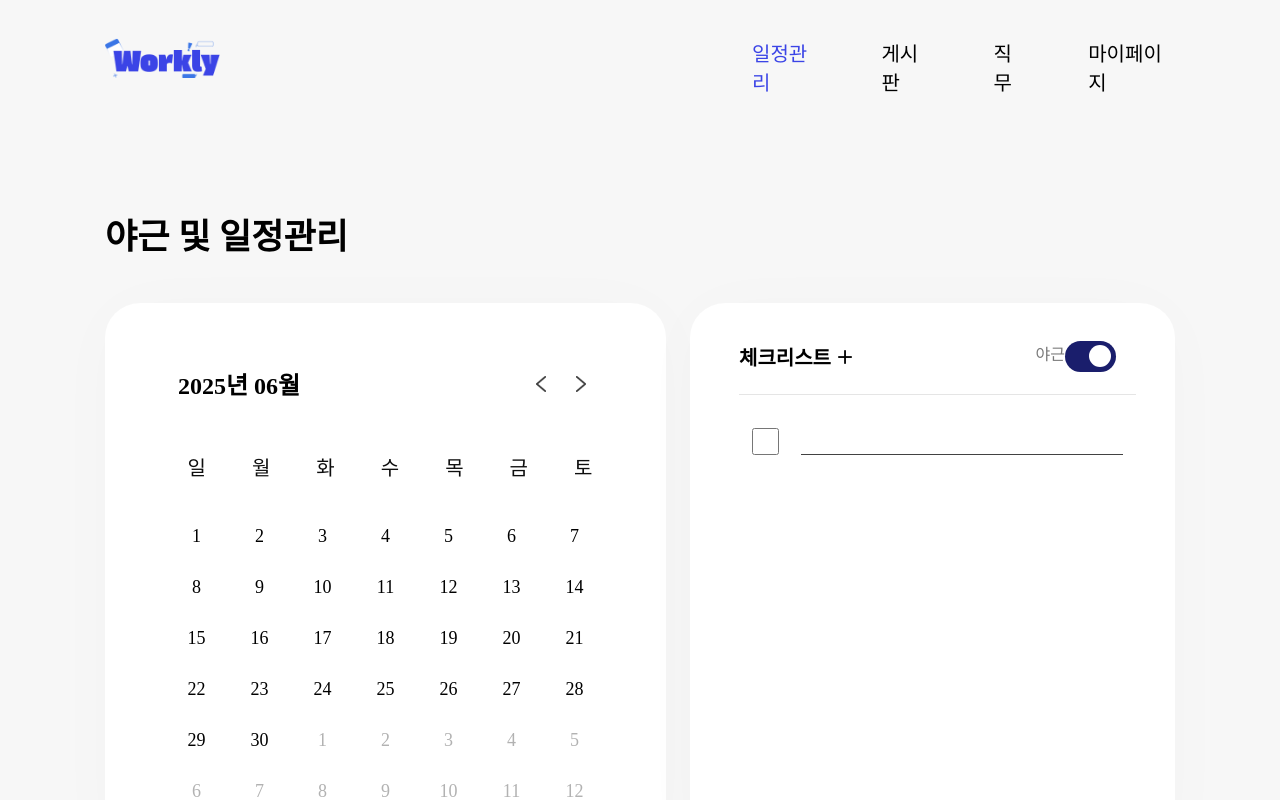
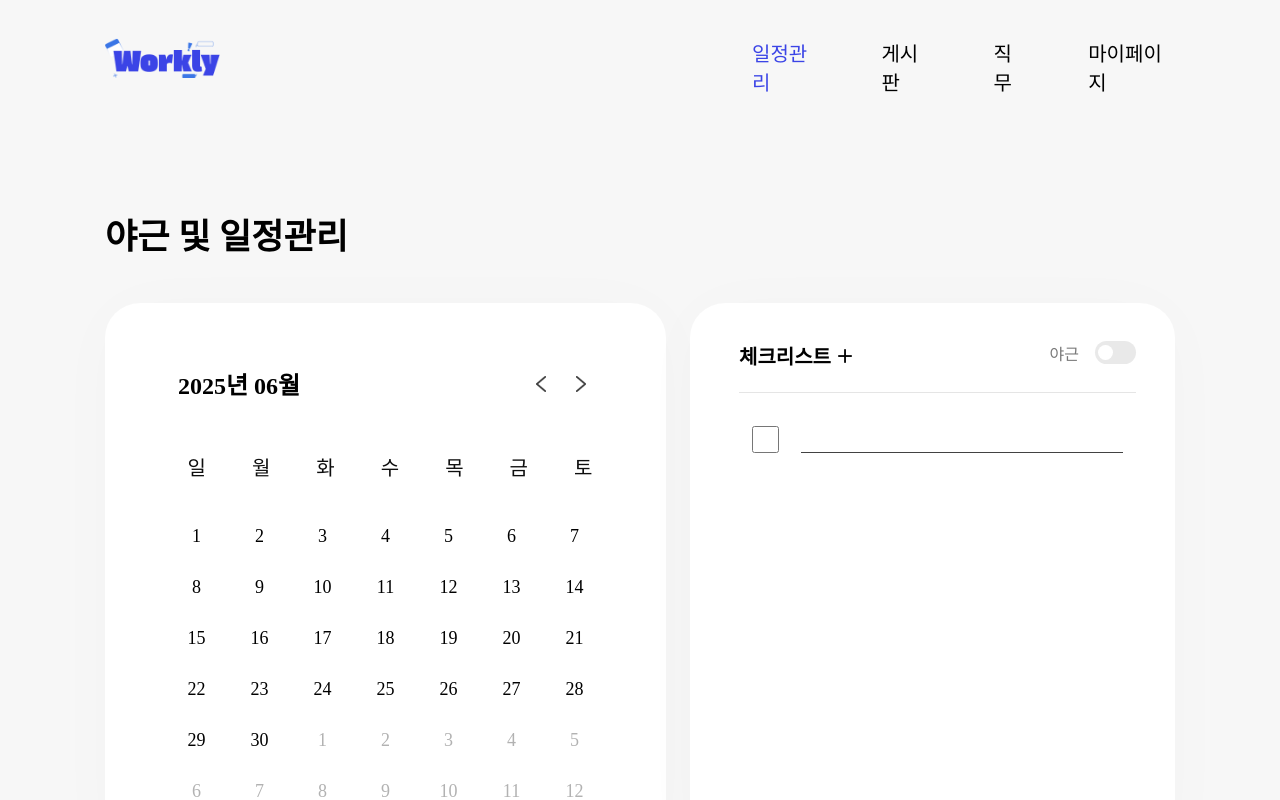
Before and after one commit to 2025Workly/Workly_Client, a Next.js app: page /calender in a window 1280 px wide. Shown: the top 800 px of the page. Built offline with nearby package versions, Linux system fonts and the light colour scheme.

Commit message:
fix : style 수정

```diff
--- a/src/app/components/calender/check-list-layout.tsx
+++ b/src/app/components/calender/check-list-layout.tsx
@@ -8,8 +8,16 @@ import { fetchWithAuth } from "@/app/api/fetchWithAuth"
 type AddCheckListProps = {
     onClick: () => void;
 }
+
+const unCheckImg = "/images/checkbox.png"
+const checkedImg = "/images/checkedbox.png"
+
 function AddCheckList({ onClick }: AddCheckListProps) {
-
+    const [activeToggle, setActiveToggle] = useState();
+    const handleToggle = (overtime: string) => {
+        const toggleState = overtime === 'overtime' ? "over" : "notOver"
+        setActiveToggle(toggleState)
+    }
     return (
         <div style={{ padding: "0 39px 0 49px" }}>
             <div className={styles.addAndToggleContainer}>
@@ -23,9 +31,9 @@ function AddCheckList({ onClick }: AddCheckListProps) {
                 </div>
 
                 <div className={styles.toggleContainer}>
-                    <p className={styles.overTimeText}>야근</p>
                     <OvertimeToggle
-                        isActive={true}
+                        isActive={activeToggle === 'over'}
+                        onToggle={() => handleToggle("overtime")}
                     />
                 </div>
             </div>
@@ -42,6 +50,8 @@ function WriteInput() {
         </div>
     )
 }
+
+
 export default function CheckList() {
     const [show, setShow] = useState(false)
     return (
--- a/src/app/components/calender/overtime-toggle.tsx
+++ b/src/app/components/calender/overtime-toggle.tsx
@@ -10,6 +10,7 @@ type LanguageToggleProps = {
 export default function OvertimeToggle({ isActive, onToggle }: LanguageToggleProps) {
     return (
         <div className={styles["toggle-container"]}>
+            <p className={styles.overTimeText}>야근</p>
             <label className={styles["toggle-switch"]}>
                 <input
                     type="checkbox"
--- a/src/app/styles/Calender/checklist.module.css
+++ b/src/app/styles/Calender/checklist.module.css
@@ -35,12 +35,6 @@
     font-weight: 600;
 }
 
-.overTimeText {
-    color: #797979;
-    font-size: 16px;
-    font-weight: 500;
-}
-
 .checkbox {
     width: 27px;
     height: 27px;
--- a/src/app/styles/Calender/overtime-toggle.module.css
+++ b/src/app/styles/Calender/overtime-toggle.module.css
@@ -1,3 +1,8 @@
+ .toggle-container {
+     display: flex;
+     gap: 16px;
+ }
+
  .toggle-label {
      font-size: 14px;
      padding: 20px 0 20px 20px;
@@ -6,9 +11,8 @@
  .toggle-switch {
      position: relative;
      display: inline-block;
-     width: 51px;
-     height: 31px;
-     margin-right: 20px;
+     width: 41px;
+     height: 23px;
  }
 
  .toggle-switch input {
@@ -23,7 +27,7 @@
      left: 0;
      right: 0;
      bottom: 0;
-     background-color: #ccc;
+     background-color: #E9E9E9;
      border-radius: 20px;
      cursor: pointer;
      transition: 0.4s;
@@ -32,10 +36,10 @@
  .toggle-slider::before {
      content: "";
      position: absolute;
-     height: 22px;
-     width: 22px;
-     left: 4px;
-     bottom: 5px;
+     height: 15px;
+     width: 15px;
+     left: 3px;
+     bottom: 4px;
      background-color: white;
      border-radius: 50%;
      transition: 0.4s;
@@ -48,3 +52,9 @@
  .toggle-switch input:checked+.toggle-slider::before {
      transform: translateX(20px);
  }
+
+ .overTimeText {
+     color: #797979;
+     font-size: 16px;
+     font-weight: 500;
+ }
--- a/src/app/styles/Login/login.module.css
+++ b/src/app/styles/Login/login.module.css
@@ -3,13 +3,13 @@
     display: flex;
     flex-direction: column;
     align-items: center;
+    padding: 152px 0;
 }
 
 .h2 {
     color: #000;
     font-size: 35px;
     font-weight: 600;
-    margin-top: 108px;
 }
 
 .firstInput {
@@ -43,7 +43,7 @@
 .loginMent {
     text-align: center;
     color: #999;
-    margin-top: 23px;
+    margin-top: 38px;
     font-size: 17px;
 }
 
@@ -58,6 +58,7 @@
 }
 
 .loginButton {
+    border: none;
     cursor: pointer;
     display: flex;
     width: 616px;
```
Also changed, not shown: src/app/components/common/kakao-google.tsx (deleted, +0 -17 lines), src/app/join/page.tsx (+18 -13 lines), src/app/notice-board/page.tsx (+15 -39 lines), 1 other file (tests, documents, lock files or other folders).
